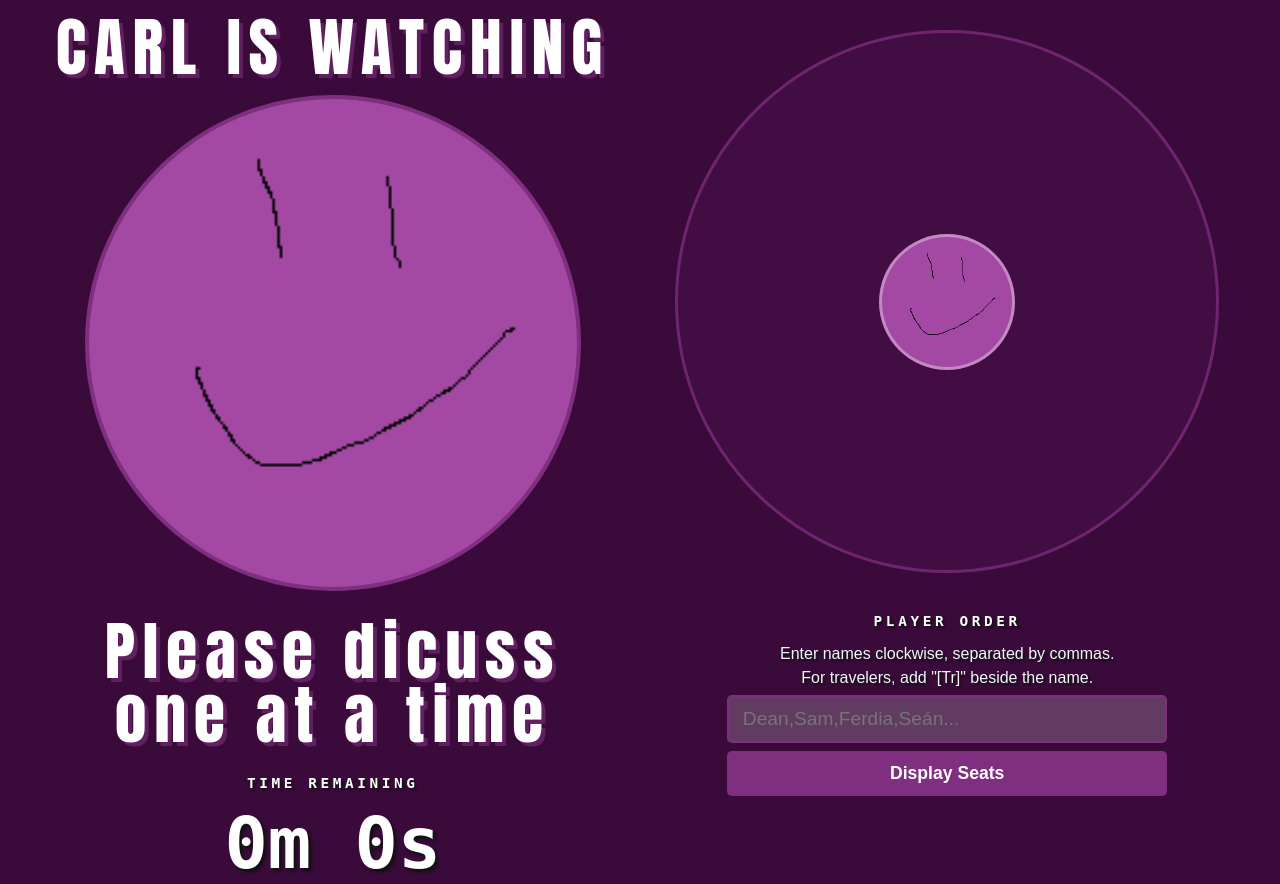
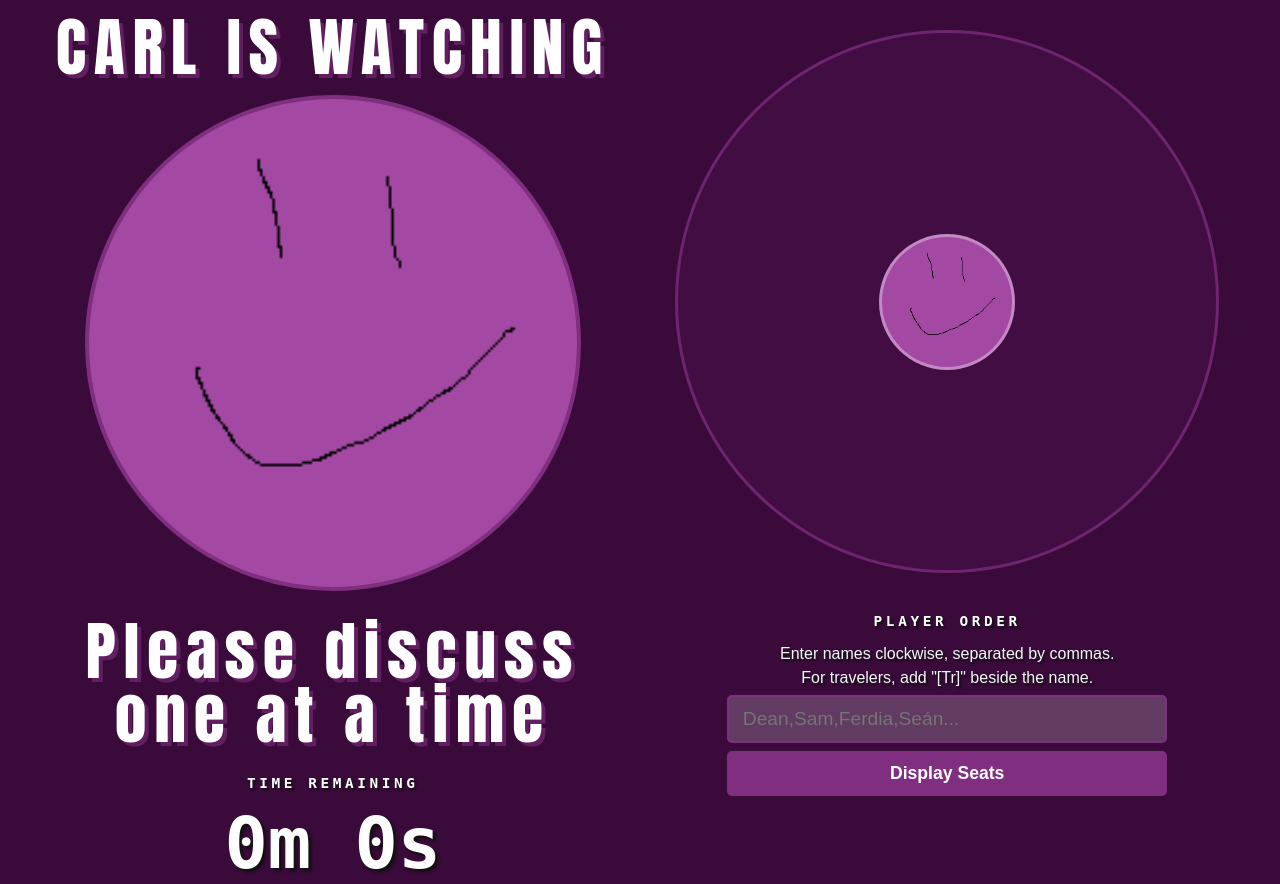
Before and after one commit to SamDennehy/Clocktower-Carl, a Flask app: page / in a window 1280 px wide. Shown: the part 96-980 px from the top of the page. Run offline with Flask 3, Linux system fonts and the light colour scheme; parts of the project's set-up code (start-up, migrations or seed data) failed here and were passed over; some libraries are stand-ins or nearby versions.

Commit message:
fixed typo in talking button

```diff
--- a/bot.py
+++ b/bot.py
@@ -1884,6 +1884,9 @@ async def tts(ctx, *, text: str):
     else:
         await ctx.send(f"Spoke text: {text}")
 
+#This section is completely not optimal it was made quickly to be used as a joke among friends.
+#It may be improved in the future to allow multiple auto reacts to be active at once
+
 REACTION_DISCORD_ID = None
 REACTION_EMOJI = "✅"
 AUTO_REACT = False
--- a/static/scripts.js
+++ b/static/scripts.js
@@ -79,7 +79,7 @@ if (talkingButton) {
     talkingButton.addEventListener("click", function() {
         const isTalking = talkingButton.getAttribute("aria-pressed") === "true";
         talkingButton.setAttribute("aria-pressed", !isTalking);
-        talkingButton.textContent = !isTalking ? "Hell's Librarian is in play" : "Please dicuss one at a time";
+        talkingButton.textContent = !isTalking ? "Hell's Librarian is in play" : "Please discuss one at a time";
     });
 }
 
--- a/templates/grimoire.html
+++ b/templates/grimoire.html
@@ -45,7 +45,7 @@
                     <img class="timer-carl-crazy" src="{{ url_for('static', filename='carlcrazy.png') }}" alt="">
                 </div>
             </div>
-            <button type="button" id="talking-button" class="talking-button" aria-pressed="false" aria-label="Toggle talking status">Please dicuss one at a time</button>
+            <button type="button" id="talking-button" class="talking-button" aria-pressed="false" aria-label="Toggle talking status">Please discuss one at a time</button>
             <div class="timer-content">
                 <p class="timer-label" id="timer-heading">TIME REMAINING</p>
                 <p id="timer-display" aria-live="polite">0m 0s</p>
```
